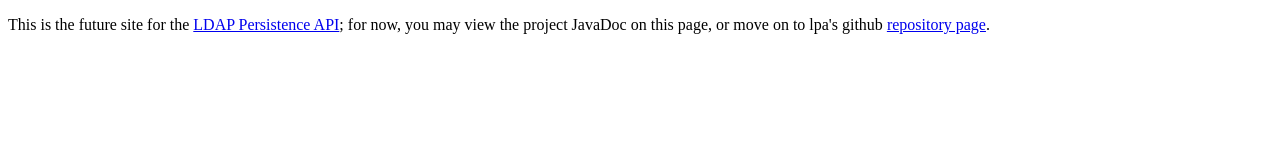
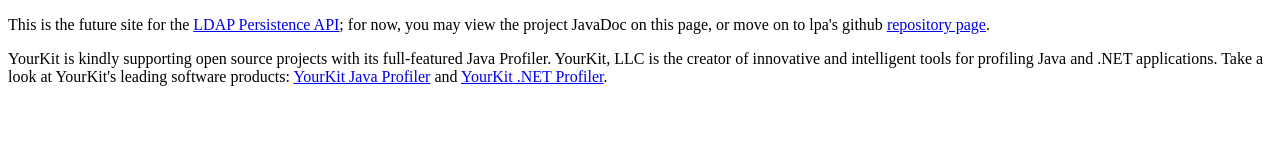
Before and after one commit to TrentonAdams/lpa, a plain HTML site: page src/main/java/overview.html in a window 1280 px wide. Drawn offline with Linux system fonts and the light colour scheme.

Commit message:
- add YourKit note

```diff
--- a/src/main/java/overview.html
+++ b/src/main/java/overview.html
@@ -15,5 +15,19 @@
   now, you may view the project JavaDoc on this page, or move on to lpa's github
   <a href="https://github.com/TrentonAdams/lpa">repository page</a>.
 </p>
+
+<p>
+YourKit is kindly supporting open source projects with its full-featured
+Java Profiler.
+YourKit, LLC is the creator of innovative and intelligent tools for
+profiling
+Java and .NET applications. Take a look at YourKit's leading software
+products:
+<a href="http://www.yourkit.com/java/profiler/index.jsp">YourKit Java
+Profiler</a> and
+<a href="http://www.yourkit.com/.net/profiler/index.jsp">YourKit .NET
+Profiler</a>.
+</p>
+
 </body>
 </html>
```
